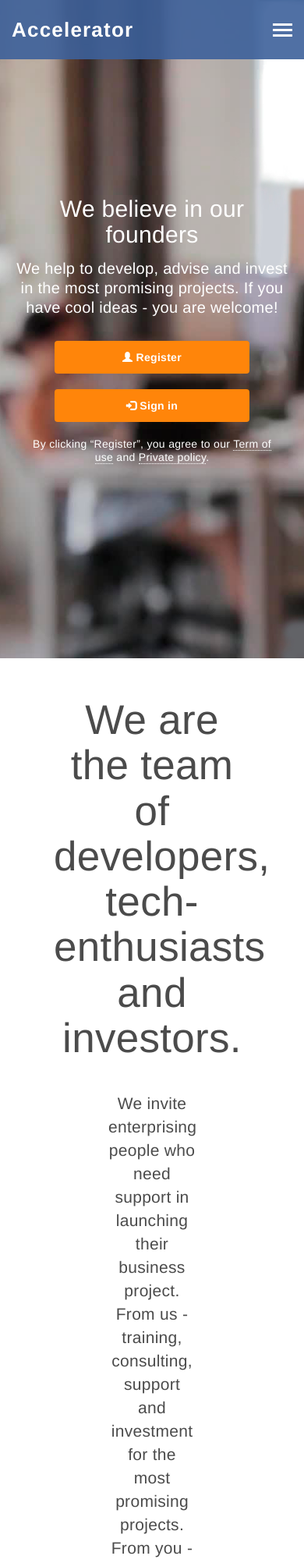
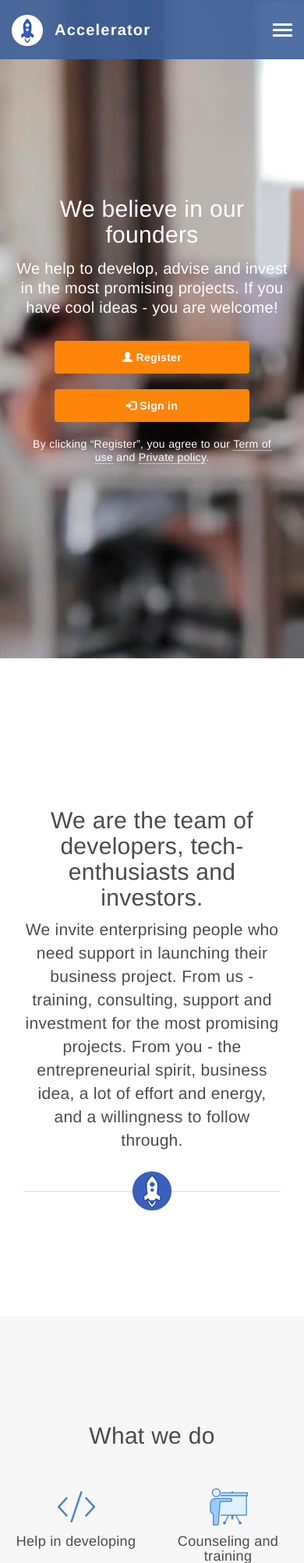
Before and after one commit to YuliyaSinkevich/idealtrust, a Flask app: page / in a window 390 px wide. Shown: the top 2004 px of the page at 78% size. Run offline with Flask 2, Linux system fonts and the light colour scheme; parts of the project's set-up code (start-up, migrations or seed data) failed here and were passed over; some libraries are stand-ins or nearby versions.

Commit message:
Some icons, mobile adaptive

```diff
--- a/app/static/assets/css/forms.css
+++ b/app/static/assets/css/forms.css
@@ -19,7 +19,7 @@ body {
 
 .panel-heading {
     padding: 20px 30px;
-    background-color: rgb(111, 202, 89) !important;
+    background-color: rgba(61, 97, 155, 0.9) !important;
     border-bottom: none;
 }
 
--- a/app/static/assets/css/main.css
+++ b/app/static/assets/css/main.css
@@ -20,6 +20,13 @@ body {
     font-size: 26px !important;
     font-weight: 900;
     color: rgb(255, 255, 255) !important;
+}
+
+.navbar-brand img {
+    position: relative;
+    top: -16px;
+    margin-right: 15px;
+    float: left;
 }
 
 .navbar-nav {
@@ -148,9 +155,6 @@ section {
 .jumbotron {
     color: rgb(75, 75, 75);
     background-color: inherit !important;
-    padding-right: 15% !important;
-    padding-left: 15% !important;
-/ / padding-top: 120 px !important;
 }
 
 .jumbotron h1 {
@@ -158,7 +162,20 @@ section {
 }
 
 .jumbotron p {
-    padding: 30px 70px;
+/ / padding: 30 px 70 px;
+}
+
+hr {
+    border-top: 1px solid rgb(220, 220, 220);
+}
+
+.hr img {
+    position: relative;
+    top: -46px;
+}
+
+#about .jumbotron {
+    padding-top: 140px !important;
 }
 
 #what-we-do, #team {
--- a/app/static/assets/css/media-queries.css
+++ b/app/static/assets/css/media-queries.css
@@ -6,6 +6,18 @@
 
     .navbar-nav li a {
         margin: 0 30%;
+    }
+
+    .navbar-brand img {
+        width: 40px;
+        position: relative;
+        top: -9px;
+    }
+
+    .navbar-brand span {
+        font-size: 20px !important;
+        position: relative;
+    / / top: - 12 px;
     }
 
     .dropdown {
@@ -53,6 +65,18 @@
 
     #about-main .btn {
         margin: 20px 0 20px !important;
+    }
+
+    .jumbotron h1 {
+        font-size: 30px;
+    }
+
+    .hr {
+        margin-top: 50px;
+    }
+
+    #what-we-do h1, #team h1 {
+        font-size: 30px;
     }
 
     .advantage {
@@ -200,6 +224,15 @@
     .main-buttons {
         padding: 0 15px !important;;
     }
+
+    .jumbotron {
+        padding-right: 15% !important;
+        padding-left: 15% !important;
+    }
+
+    .jumbotron p {
+        padding: 30px 70px;
+    }
 }
 
 /* Large devices (laptops/desktops, 992px and up) */
--- a/app/templates/index.html
+++ b/app/templates/index.html
@@ -22,7 +22,9 @@
                     <span class="icon-bar"></span>
                     <span class="icon-bar"></span>
                 </button>
-                <a class="navbar-brand" href="#about-main">{{ config['PUBLIC_CONFIG'].site.title }}</a>
+                <a class="navbar-brand" href="#about-main"><img
+                        src="{{ url_for('static', filename='assets/images/logo.png') }}"><span>{{
+                    config['PUBLIC_CONFIG'].site.title }}</span></a>
             </div>
             <div class="navbar-collapse collapse navbar-right" id="navbar-top">
                 <ul class="nav navbar-nav">
@@ -83,6 +85,10 @@
                     training, consulting, support and investment for the most promising
                     projects. From you - the entrepreneurial spirit, business idea, a lot of effort and energy, and a
                     willingness to follow through.</p>
+                <div class="hr">
+                    <hr>
+                    <img src="{{ url_for('static', filename='assets/images/rocket.png') }}">
+                </div>
             </div>
         </div>
     </section>
```
Also changed, not shown: app/static/assets/images/logo.png (added), app/static/assets/images/rocket.png (added), app/static/favicon.ico (added).
